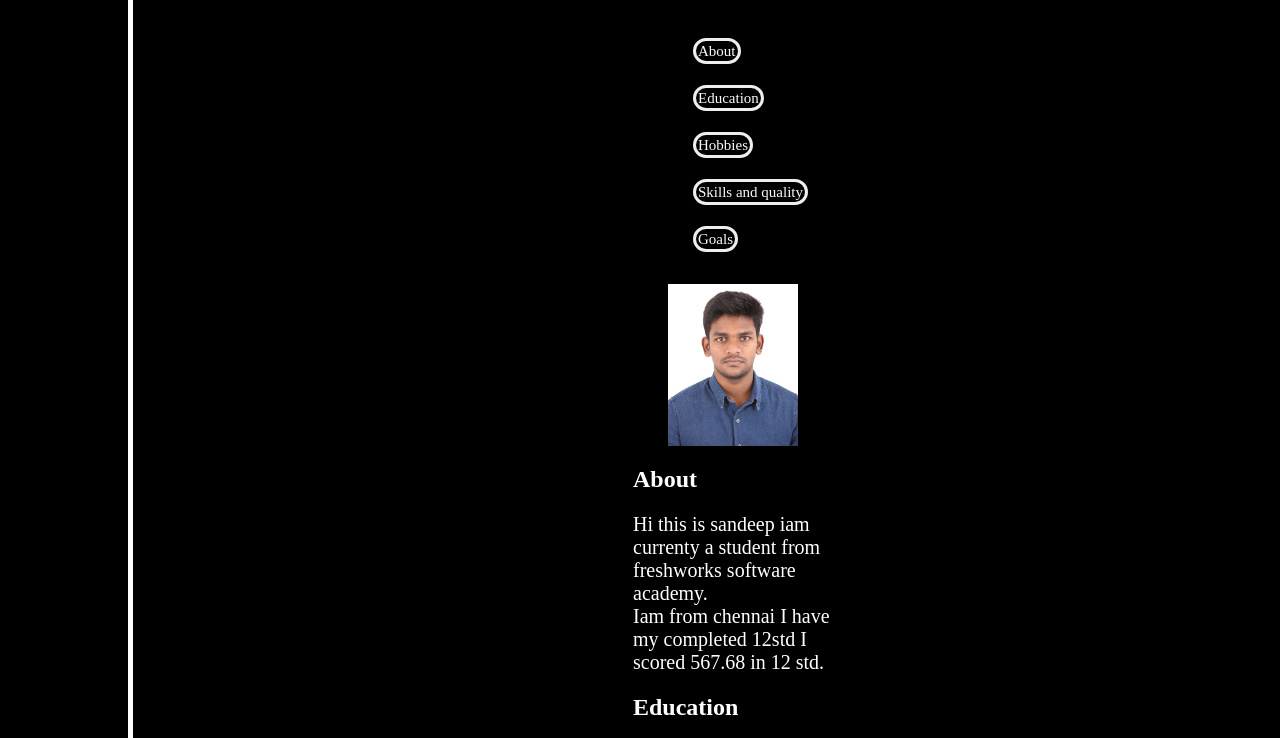
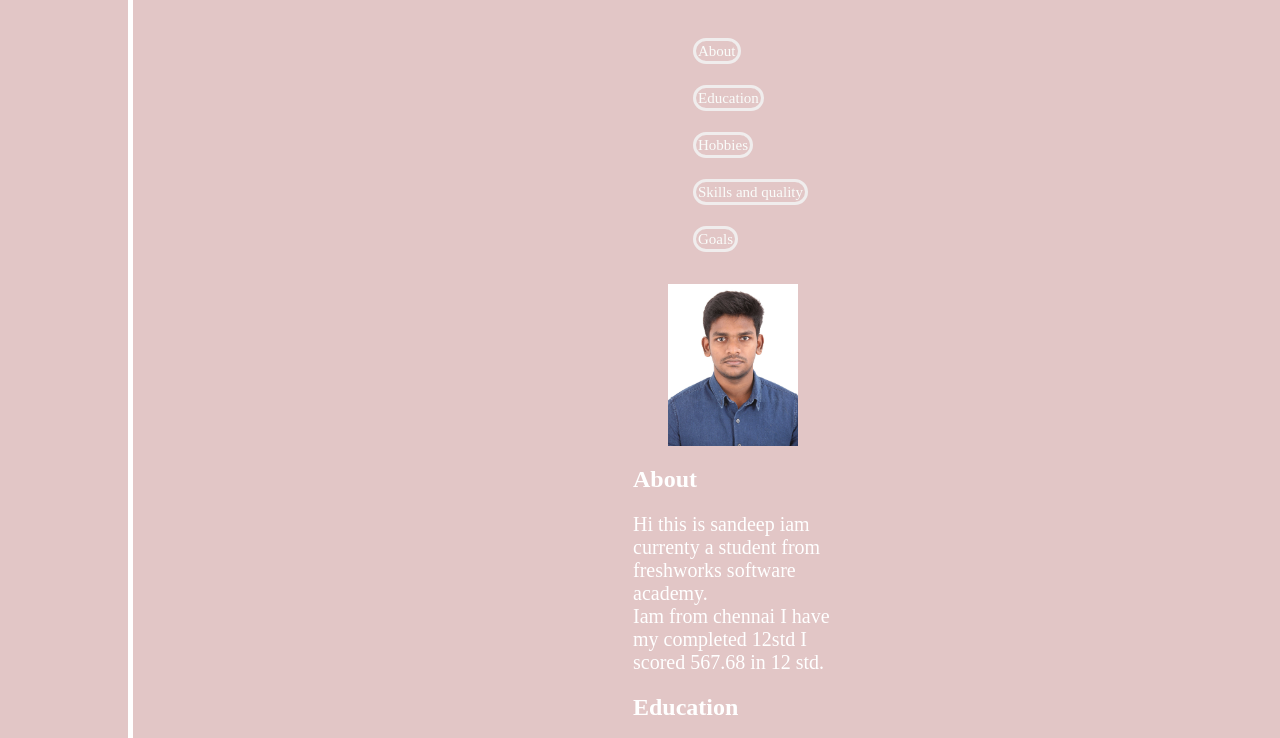
Before and after one commit to Sandeepsan97/Sandeep-portfolio, a plain HTML site: page index.html in a window 1280 px wide. Shown: the part 80-818 px from the top of the page. Drawn offline with Linux system fonts and the light colour scheme.

Commit message:
Update style.css

```diff
--- a/css/style.css
+++ b/css/style.css
@@ -1,5 +1,5 @@
 body{
-	background-color:black;
+	background-color:rgb(226, 198, 198);
 	color:white;
 
 }
```
